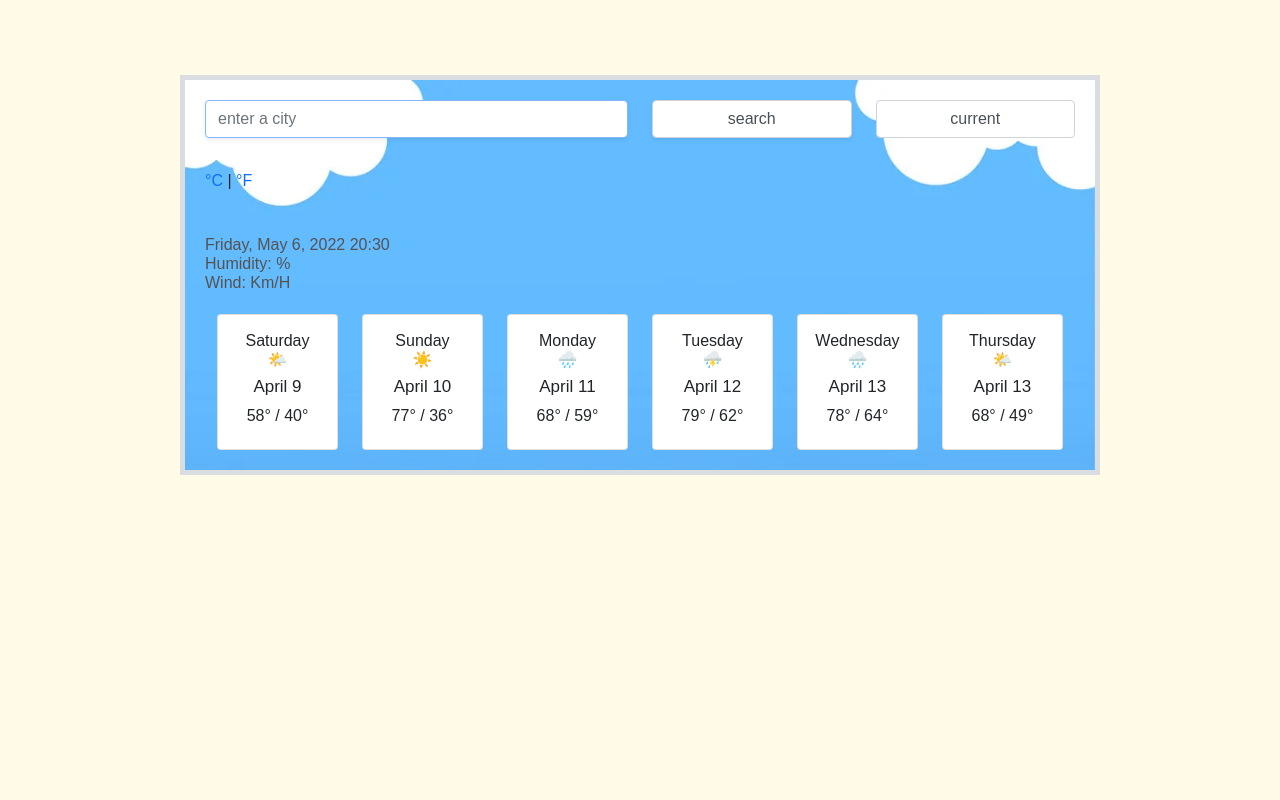
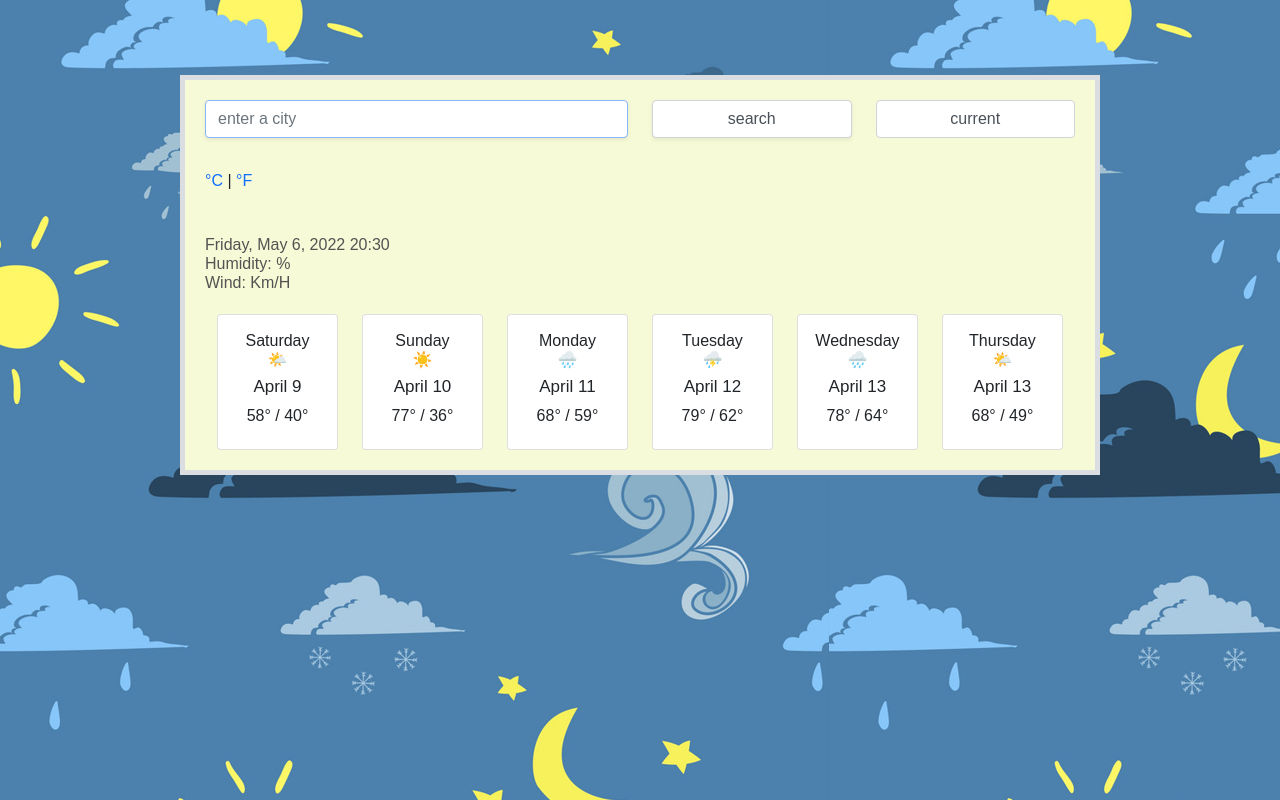
Before and after one commit to LaceyTN/Weather-App, a plain HTML site: page index.html in a window 1280 px wide. Drawn offline with nearby package versions, Linux system fonts and the light colour scheme; no server answers; a web font is replaced by a local one.

Commit message:
Changed CSS background image and color

```diff
--- a/src/styles.css
+++ b/src/styles.css
@@ -1,7 +1,7 @@
 body {
+  background-image: url("../images/weather-background.jpg");
   font-family: "Dosis", sans-serif;
   margin-top: 75px;
-  background-color: #fffbe7;
 }
 
 .timeNow {
@@ -14,9 +14,7 @@ body {
 }
 
 .weather-app {
-  background-image: url("../images/cloudy-sky.jpg");
-
-  background-size: cover;
+  background-color: rgb(247, 250, 215);
   border: 5px solid #dadde1;
   padding: 20px;
   margin: 20px auto;
```
Also changed, not shown: images/weather-background.jpg (added).
